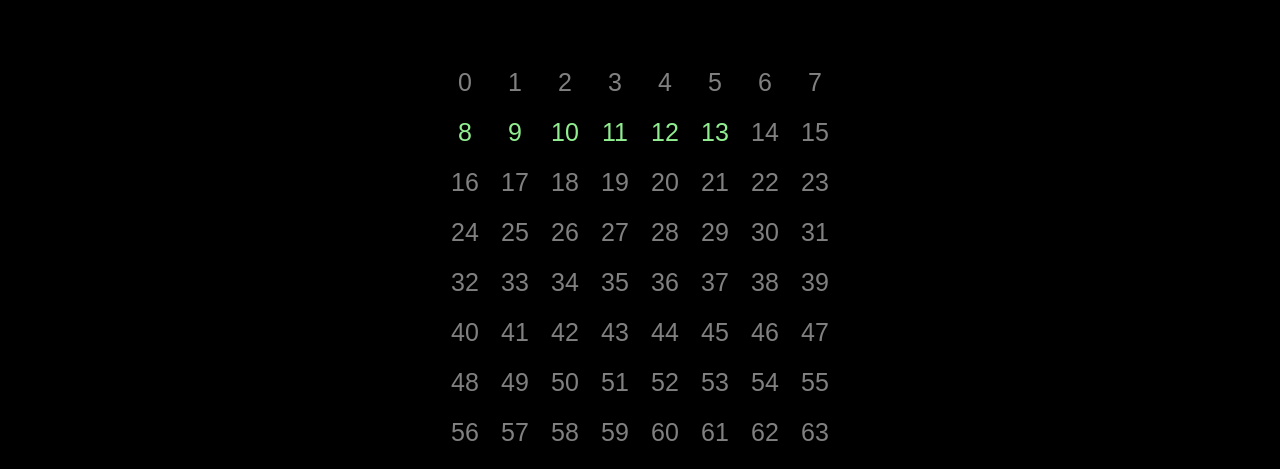
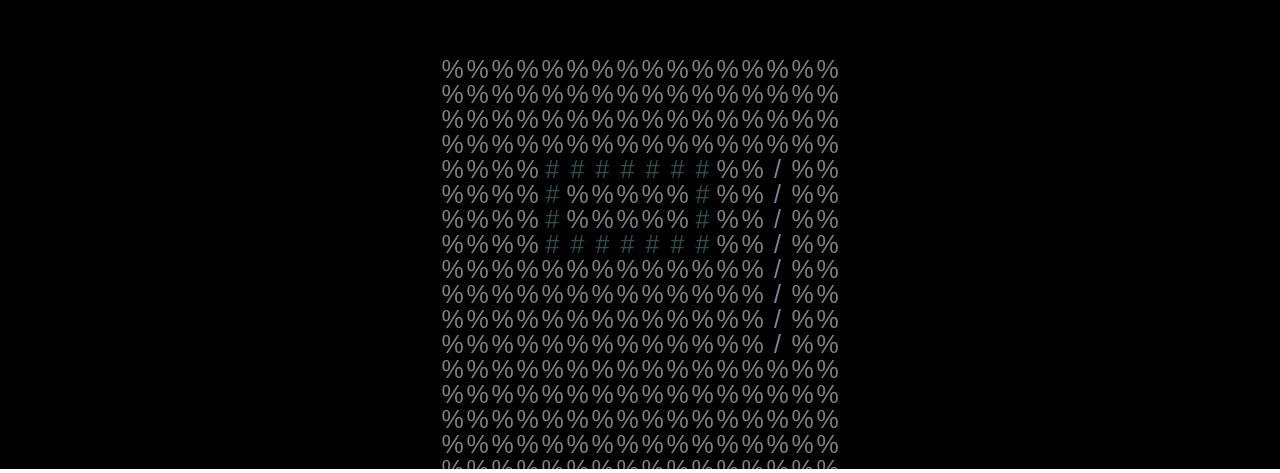
Before and after one commit to blaketarter/canvas-ascii-dungeon-generator, a plain HTML site: page index.html in a window 1280 px wide. Shown: the part 331-804 px from the top of the page. Drawn offline with Linux system fonts and the light colour scheme.

Commit message:
got drawing the outline of a box from two known points working

```diff
--- a/generator.js
+++ b/generator.js
@@ -13,8 +13,8 @@
       height: 500,
       width: 400,
     },
-    blockSize: 50,
-    fontScale: 0.5,
+    blockSize: 25,
+    fontScale: 1,
   };
 
   const map = [];
@@ -31,15 +31,25 @@
   const cellTypes = {
     GROUND: {
       letter: '%',
-      color: 'grey'
+      color: 'grey',
+      isAnimated: false,
     },
     WALL: {
       letter: '#',
-      color: 'darkblue',
+      color: 'darkslategray',
+      isAnimated: false,
     },
     PATH: {
       letter: '/',
-      color: 'lightgreen',
+      color: 'lightslategray',
+      isAnimated: false,
+    },
+    WATER: {
+      letter: '^',
+      color: 'blue',
+      isAnimated: true,
+      steps: ['^', '~', '-'],
+      framesPerStep: 30,
     }
   };
 
@@ -50,6 +60,18 @@
   function log(...messages) {
     if (window.__DEV__) {
       console.log(...messages);
+    }
+  }
+
+  function time(...messages) {
+    if (window.__DEV__) {
+      console.time(...messages);
+    }
+  }
+
+  function timeEnd(...messages) {
+    if (window.__DEV__) {
+      console.timeEnd(...messages);
     }
   }
 
@@ -131,6 +153,8 @@
       size,
       index: getIndex(row, column, meta),
       type: 'GROUND',
+      animationStep: 0,
+      animationStepCounter: 0,
     };
   }
 
@@ -148,8 +172,8 @@
     log('ctx', ctx);
 
     map.forEach(cell => {
+      if (window.__DEBUG__) {
         drawCell(
-        // cellTypes[cell.type].letter,
           cell.index,
           cell.column,
           cell.row,
@@ -157,6 +181,16 @@
           meta,
           ctx
         );
+      } else {
+        drawCell(
+          cellTypes[cell.type].letter,
+          cell.column,
+          cell.row,
+          cellTypes[cell.type].color,
+          meta,
+          ctx
+        );
+      }
     });
   }
 
@@ -171,6 +205,42 @@
     if (window.__DEBUG__) {
       ctx.strokeRect(realX, realY, meta.blockSize, meta.blockSize);
     }
+  }
+
+  function drawBoxWithRowColumn(columnFrom, rowFrom, columnTo, rowTo, cellType, map, meta) {
+    let startIndex = getIndex(rowFrom, columnFrom, meta);
+    let endIndex = getIndex(rowTo, columnTo, meta);
+    let a, b, c, d;
+
+    if (rowFrom > rowTo && columnFrom > columnTo) {
+      a = getIndex(rowTo, columnTo, meta);        // A(end)------B
+      b = getIndex(rowTo, columnFrom, meta);      // |           |
+      c = getIndex(rowFrom, columnFrom, meta);    // |           |
+      d = getIndex(rowFrom, columnTo, meta);      // D-----------C(start)
+    } else if (rowFrom < rowTo && columnFrom < columnTo) {
+      a = getIndex(rowFrom, columnFrom, meta);    // A(start)----B
+      b = getIndex(rowFrom, columnTo, meta);      // |           |
+      c = getIndex(rowTo, columnTo, meta);        // |           |
+      d = getIndex(rowTo, columnFrom, meta);      // D-----------C(end)
+    } else if (rowFrom < rowTo && columnFrom > columnTo) {
+      a = getIndex(rowFrom, columnTo, meta);      // A-----------B(start)
+      b = getIndex(rowFrom, columnFrom, meta);    // |           |
+      c = getIndex(rowTo, columnFrom, meta);      // |           |
+      d = getIndex(rowTo, columnTo, meta);        // D(end)------C
+    } else if (rowFrom > rowTo && columnFrom < columnTo) {
+      a = getIndex(rowTo, columnFrom, meta);      // A-----------B(end)
+      b = getIndex(rowTo, columnTo, meta);        // |           |
+      c = getIndex(rowFrom, columnTo, meta);      // |           |
+      d = getIndex(rowFrom, columnFrom, meta);    // D(start)----C
+    }
+
+    log(`Drawing box from ${startIndex} to ${endIndex}`);
+    log(`A - ${a}, B - ${b}, C - ${c}, D - ${d}`)
+
+    drawLineRight(a, b, cellType, map, meta);
+    drawLineDown(b, c, cellType, map, meta);
+    drawLineLeft(c, d, cellType, map, meta);
+    drawLineUp(d, a, cellType, map, meta);
   }
 
   function drawLineWithRowColumn(columnFrom, rowFrom, columnTo, rowTo, cellType, map, meta) {
@@ -234,19 +304,26 @@
       log('attatched!');
     },
     start: function start() {
-      console.time('start');
+      if (window.__DEBUG__) {
+        options.fontScale = 0.5;
+      }
+
+      time('start');
       getScreenSize(window);
       setupCanvas(canvasElement, canvasContext, screen.height, screen.width, options.background, options.blockSize);
       initMap(options.size.height, options.size.width, options.blockSize, mapMeta);
 
-      const from = map[8];
-      const to = map[13];
+      const boxFrom = map[74];
+      const boxTo = map[116];
 
-      log(getDirectionFromRowColumn(from.column, from.row, to.column, to.row, mapMeta));
-      drawLineWithRowColumn(from.column, from.row, to.column, to.row, 'PATH', map, mapMeta);
+      const lineFrom = map[77];
+      const lineTo = map[189];
+
+      drawLineWithRowColumn(lineFrom.column, lineFrom.row, lineTo.column, lineTo.row, 'PATH', map, mapMeta);
+      drawBoxWithRowColumn(boxFrom.column, boxFrom.row, boxTo.column, boxTo.row, 'WALL', map, mapMeta);
       drawMap(map, mapMeta, canvasContext);
 
-      console.timeEnd('start');
+      timeEnd('start');
       log('started!');
     }
   };
```
Also changed, not shown: index.html (+1 -0 lines). Lines whose indentation alone changed are shown as unchanged.
